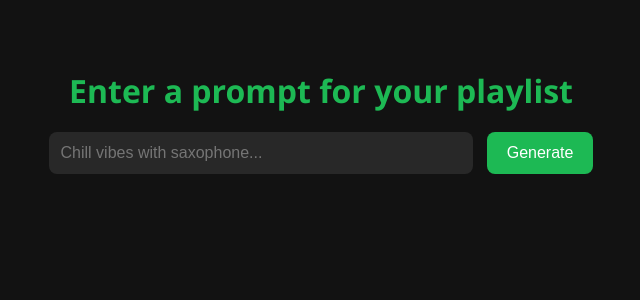
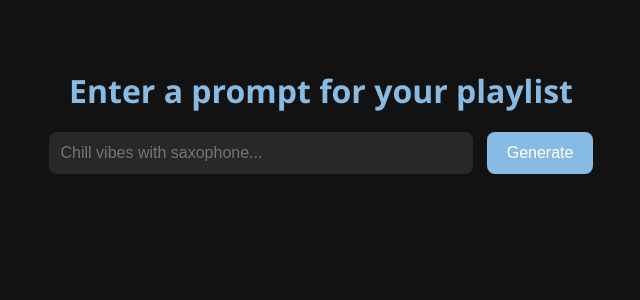
Before and after one commit to trenton-slocum/Playlist-Generator-GPT2Med, a Django app: page / in a window 1280 px wide. Shown: the top 300 px of the page, without its empty margins (319-959 px from the left). Run offline with Django 5.2, Linux system fonts and the light colour scheme; parts of the project's set-up code (start-up, migrations or seed data) failed here and were passed over.

Commit message:
Color tweaks

```diff
--- a/generator/templates/generator/index.html
+++ b/generator/templates/generator/index.html
@@ -18,7 +18,7 @@
 
         h1 {
             margin-bottom: 20px;
-            color: #1DB954;
+            color: #87BBE4;
         }
 
         form {
@@ -38,7 +38,7 @@
 
         button {
             padding: 12px 20px;
-            background-color: #1DB954;
+            background-color: #87BBE4;
             color: white;
             border: none;
             border-radius: 8px;
@@ -48,12 +48,12 @@
         }
 
         button:hover {
-            background-color: #1ed760;
+            background-color: #87BBE4;
         }
 
         table {
             border-collapse: collapse;
-            width: 600px;
+            width: 1000px;
             margin-top: 20px;
         }
 
@@ -64,7 +64,7 @@
         }
 
         th {
-            background-color: #1DB954;
+            background-color: #87BBE4;
             color: #fff;
         }
 
```
